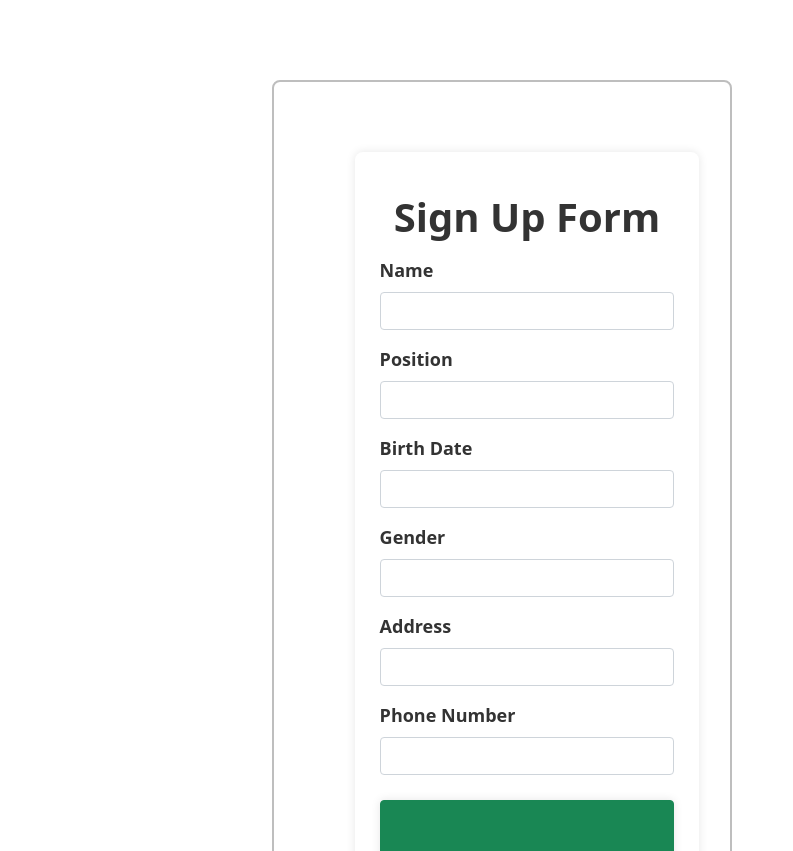
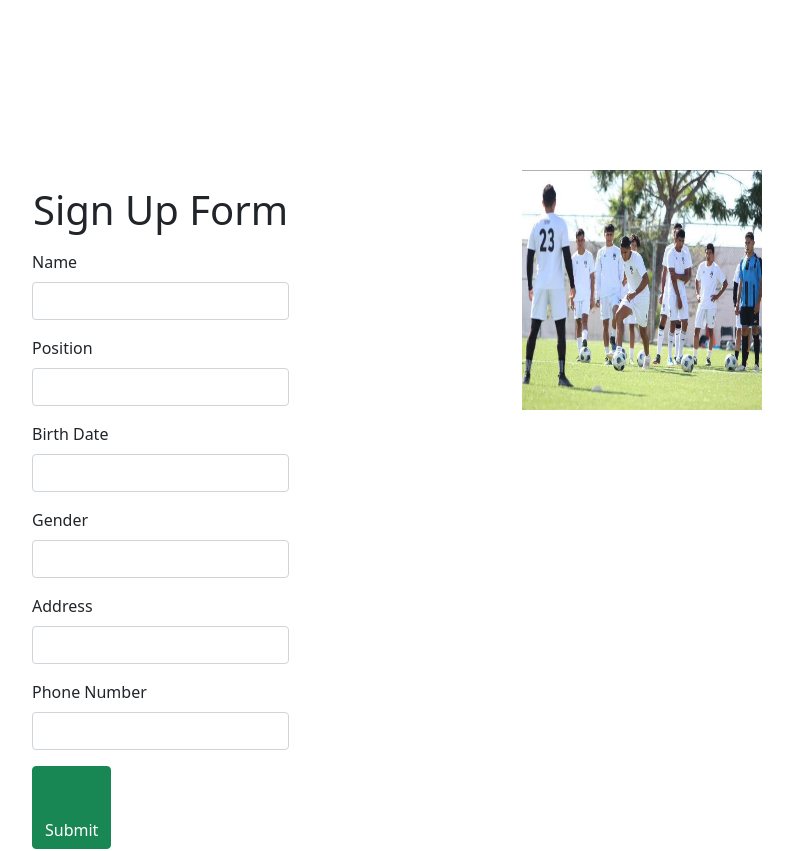
Before and after one commit to jimenezvic/Falcons_Website.github.io, a React (Vite) app in the folder client/falcons/: page /form in a window 1280 px wide. Shown: the top 851 px of the page, without its empty margins (138-931 px from the left). Built offline with nearby package versions, Linux system fonts and the light colour scheme; a web font is replaced by a local one.

Commit message:
form-process

```diff
--- /dev/null
+++ b/client/falcons/src/components/Form.css
@@ -0,0 +1,27 @@
+.bigDiv{
+    display:grid;
+    grid-template-columns: 1fr 1fr;
+    background-color: ffff;
+    padding: 150px ;
+}
+
+.mediumDiv{
+    display: flex;
+    width: 100%;
+    background-color: none;
+    max-width: 1200px;
+}
+.picDiv, .formDiv{
+    padding: 20px;
+    background-color: none;
+    box-sizing: border-box;
+}
+
+.formDiv{
+
+
+}
+.registrationpic{
+    width: 15rem;
+    height: 15rem;
+}
--- a/client/falcons/src/components/Form.jsx
+++ b/client/falcons/src/components/Form.jsx
@@ -1,5 +1,5 @@
 import React, { useState } from "react";
-
+import './Form.css'
 function Form() {
   const [name, setName] = useState('');
   const [age, setAge] = useState('');
@@ -27,10 +27,12 @@ function Form() {
   };
 
   return (
+   <>
 
-    <div className="container">
-      <form onSubmit={collectData}>
+   <div className="bigDiv">
+    <div className="mediumDiv">
 
+      <div className="picDiv">
       <h1 className="text-center pt-3">Sign Up Form</h1>
 
 <div className="mb-3 mt-3">
@@ -95,9 +97,24 @@ function Form() {
 </div>
 
 <button type="submit" className="btn btn-success">Submit</button>
-      </form>
+
 
 </div>
+      </div>
+
+      <div className="formDiv">
+      <img src="images/ivan.jpg" alt="" className="registrationpic"/>
+      </div>
+
+    </div>
+
+
+
+
+
+
+
+   </>
   );
 }
 
--- a/client/falcons/src/index.css
+++ b/client/falcons/src/index.css
@@ -137,7 +137,7 @@ border-radius: 10px;
 
 
 
-.container{
+/* .container{
 
   width: 36%;
   margin-top: 5rem;
@@ -157,3 +157,4 @@ label{
 h1{
   font-weight: 800;
 }
+ */
```
Also changed, not shown: client/falcons/public/images/ivan.jpg (added). Lines whose indentation alone changed are shown as unchanged.
